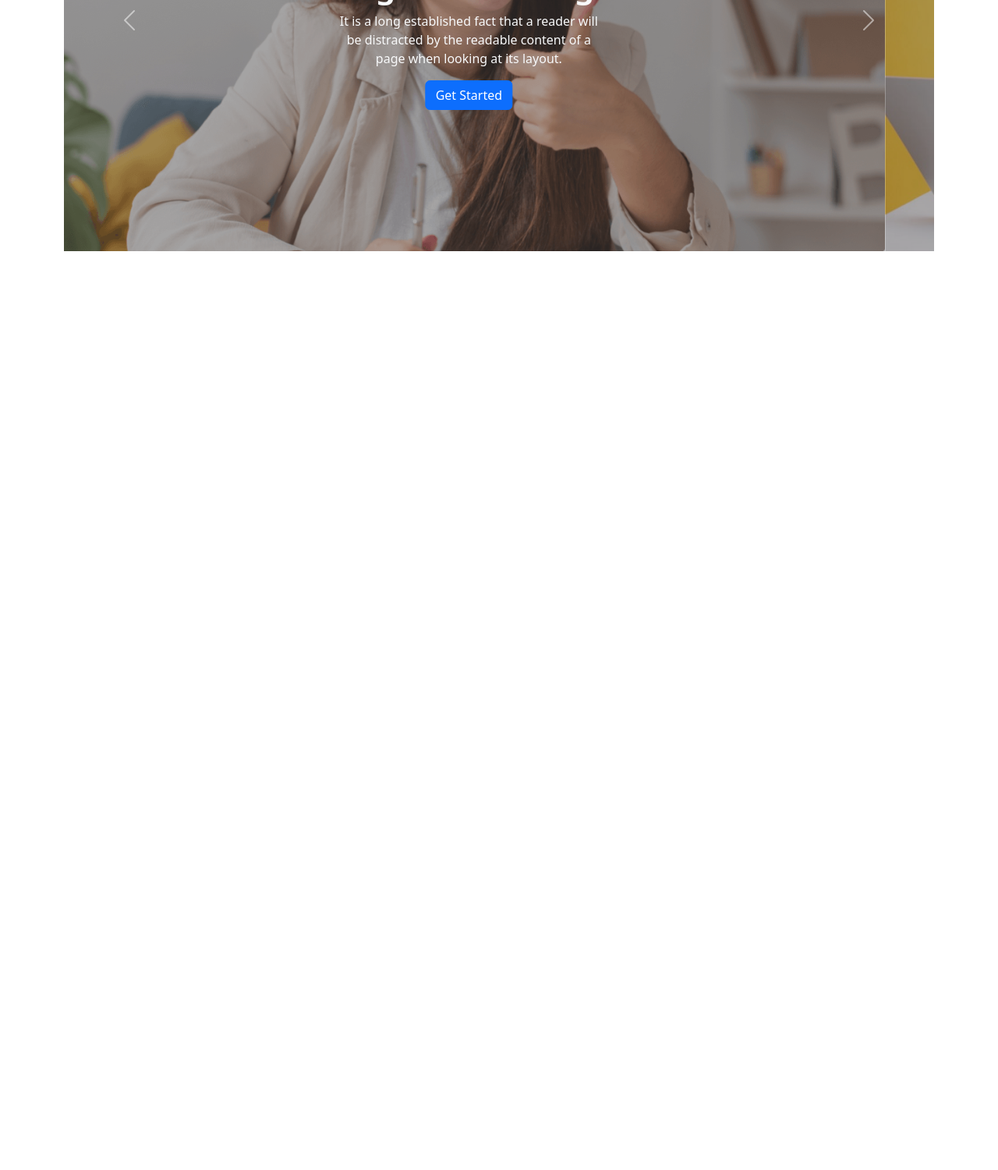
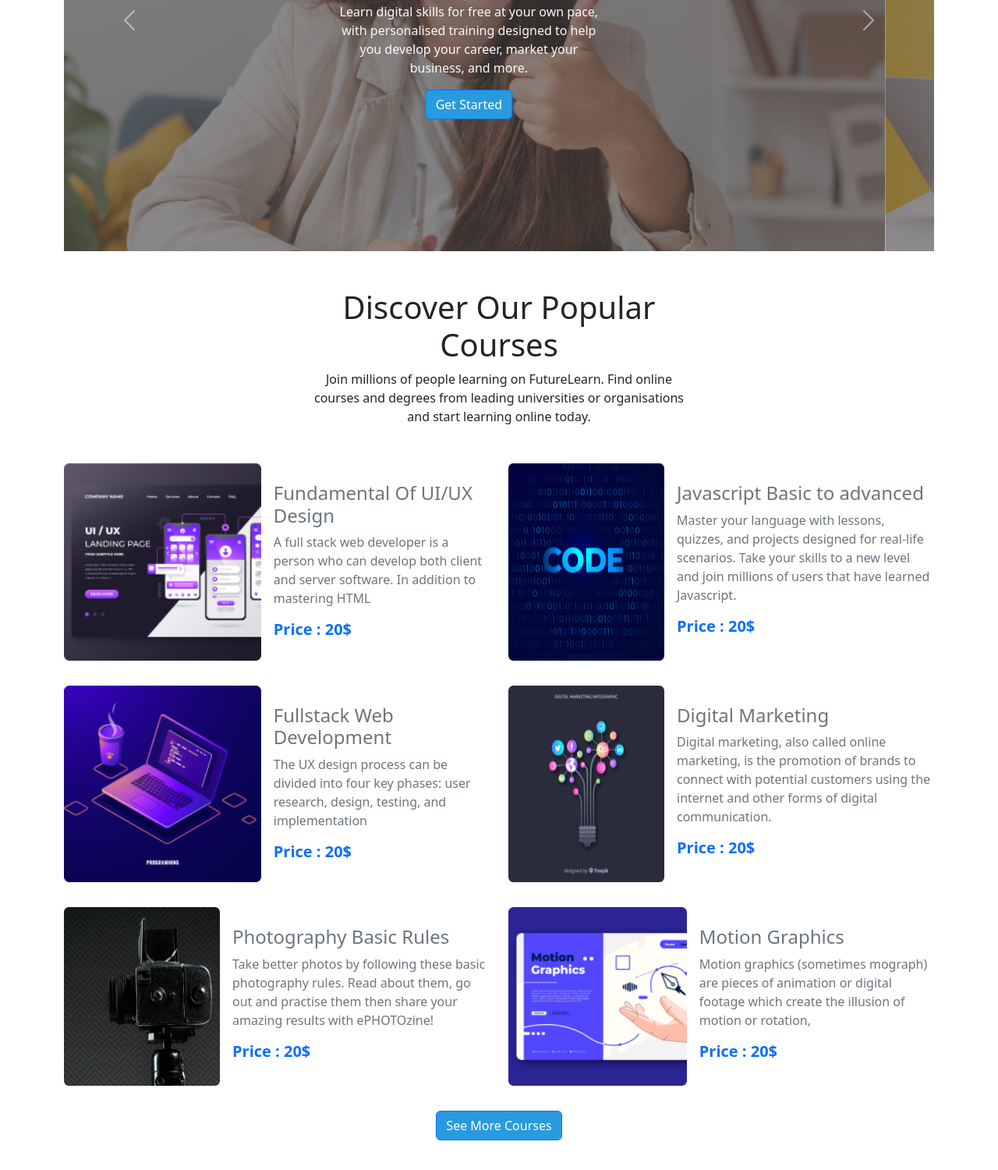
Before and after one commit to didipta/pro-learning, a plain HTML site: page index.html in a window 1280 px wide. Shown: the part 378-1878 px from the top of the page at 78% size. Before the commit the page ends 800 px from the top, so only its background shows below. Drawn offline with nearby package versions, Linux system fonts and the light colour scheme; files that its build step writes are made by us from their sources.

Commit message:
popular courses

```diff
--- a/index.html
+++ b/index.html
@@ -7,6 +7,13 @@
     <link href="https://cdn.jsdelivr.net/npm/bootstrap@5.2.0/dist/css/bootstrap.min.css" rel="stylesheet" integrity="sha384-gH2yIJqKdNHPEq0n4Mqa/HGKIhSkIHeL5AyhkYV8i59U5AR6csBvApHHNl/vI1Bx" crossorigin="anonymous">
     <link rel="stylesheet" href="style.css">
     <title>Pro-Learning</title>
+    <style>
+        .btn-primary
+        {
+            background-color:#289BDE;
+
+        }
+    </style>
 </head>
 <body class="container py-3">
     <!-- navigation part start -->
@@ -56,10 +63,10 @@
             <div class="carousel-inner">
               <div class="carousel-item active">
                 <img src="images/cover/cover-1.png" class="d-block w-100" alt="...">
-                <div class="position-absolute top-0 start-0 w-100 h-100 d-flex flex-column justify-content-center align-items-center " style="background-color:rgba(73, 72, 72, 0.466)">
-                    <div class="text-center text-light w-100 ps-sm-5" style="max-width:400px;">
+                <div class="position-absolute top-0 start-0 w-100 h-100 d-flex flex-column justify-content-center align-items-center " style="background-color:rgba(73, 72, 72, 0.619)">
+                    <div class="text-center text-light w-100 ps-sm-5" style="max-width:400px; width: 90%;">
                         <h1 class="display-6 fw-bolder">Get Started Digital Learning</h1>
-                        <p class="fs-6">It is a long established fact that a reader will be distracted by the readable content of a page when looking at its layout.</p>
+                        <p class="fs-6">Learn digital skills for free at your own pace, with personalised training designed to help you develop your career, market your business, and more.</p>
                         <button type="button" class="btn btn-primary">Get Started</button>
 
                    </div>
@@ -67,10 +74,10 @@
               </div>
               <div class="carousel-item">
                   <img src="images/cover/cover-2.jpg" class="d-block w-100" alt="...">
-                <div class="position-absolute top-0 start-0 w-100 h-100 d-flex flex-column justify-content-center align-items-center " style="background-color:rgba(73, 72, 72, 0.466)">
-                    <div class="text-center text-light w-100 fs-" style="max-width:400px;">
+                <div class="position-absolute top-0 start-0 w-100 h-100 d-flex flex-column justify-content-center align-items-center " style="background-color:rgba(73, 72, 72, 0.619)">
+                    <div class="text-center text-light w-100 fs-" style="max-width:400px; width:90%;">
                         <h1>Get Started Digital Learning</h1>
-                        <p>It is a long established fact that a reader will be distracted by the readable content of a page when looking at its layout.</p>
+                        <p>Learn digital skills for free at your own pace, with personalised training designed to help you develop your career, market your business, and more.</p>
                         <button type="button" class="btn btn-primary">Get Started</button>
 
                    </div>
@@ -78,10 +85,10 @@
               </div>
               <div class="carousel-item">
                   <img src="images/cover/cover-3.jpg" class="d-block w-100" alt="...">
-                <div class="position-absolute top-0 start-0 w-100 h-100 d-flex flex-column justify-content-center align-items-center " style="background-color:rgba(73, 72, 72, 0.466)">
-                    <div class="text-center text-light w-100 fs-" style="max-width:400px;">
+                <div class="position-absolute top-0 start-0 w-100 h-100 d-flex flex-column justify-content-center align-items-center " style="background-color:rgba(73, 72, 72, 0.619)">
+                    <div class="text-center text-light w-100 fs-" style="max-width:400px; width:90%;">
                         <h1>Get Started Digital Learning</h1>
-                        <p>It is a long established fact that a reader will be distracted by the readable content of a page when looking at its layout.</p>
+                        <p>Learn digital skills for free at your own pace, with personalised training designed to help you develop your career, market your business, and more.</p>
                         <button type="button" class="btn btn-primary">Get Started</button>
 
                    </div>
@@ -98,9 +105,74 @@
             </button>
           </div>
     </section>
-    <section class="my-5">
+    <!-- cover part end -->
+    <!-- Our Popular Courses part start -->
+    <section class="my-5 ">
+        <div class="d-flex justify-content-center">
+            <div class="text-center" style="max-width:500px; width:80%;">
+                <h1>Discover Our Popular Courses</h1>
+                <p>Join millions of people learning on FutureLearn. Find online courses and degrees from leading universities or organisations and start learning online today.</p>
+            </div>
+        </div>
+        <div class="my-3 row ">
+            <div class="d-lg-flex d-md-flex col-12 col-md-12 col-lg-6 my-3 ">
+                <img class=" rounded mx-auto d-block" src="images/course/course-1.png" alt="">
+                <div class="m-auto ms-3 my-4">
+                    <h4 class="fw-2 text-muted ">Fundamental Of UI/UX Design</h4>
+                    <p class="fw-2 text-muted ">A full stack web developer is a person who can develop both client and server software. In addition to mastering HTML</p>
+                    <h5 class="fw-bold text-primary">Price : 20$</h5>
+                </div>
+            </div>
+            <div class="d-lg-flex d-md-flex col-12 col-md-12 col-lg-6 my-3">
+                <img class=" rounded mx-auto d-block" src="images/course/course-2.png" alt="">
+                <div class="m-auto ms-3 my-4">
+                    <h4 class="fw-2 text-muted ">Javascript Basic to advanced</h4>
+                    <p class="fw-2 text-muted ">Master your language with lessons, quizzes, and projects designed for real-life scenarios. Take your skills to a new level and join millions of users that have learned Javascript.</p>
+                    <h5 class="fw-bold text-primary">Price : 20$</h5>
+                </div>
+            </div>
+            <div class="d-lg-flex d-md-flex col-12 col-md-12 col-lg-6 my-3">
+                <img class=" rounded mx-auto d-block" src="images/course/course-3.png" alt="">
+                <div class="m-auto ms-3 my-4">
+                    <h4 class="fw-2 text-muted ">Fullstack Web Development</h4>
+                    <p class="fw-2 text-muted ">The UX design process can be divided into four key phases: user research, design, testing, and implementation</p>
+                    <h5 class="fw-bold text-primary">Price : 20$</h5>
+                </div>
+            </div>
+            <div class="d-lg-flex d-md-flex col-12 col-md-12 col-lg-6 my-3">
 
+                    <img class=" rounded mx-auto d-block" src="images/course/course-4.png"  alt="">
+
+
+                <div class="m-auto ms-3 my-4">
+                    <h4 class="fw-2 text-muted ">Digital Marketing</h4>
+                    <p class="fw-2 text-muted ">Digital marketing, also called online marketing, is the promotion of brands to connect with potential customers using the internet and other forms of digital communication.</p>
+                    <h5 class="fw-bold text-primary">Price : 20$</h5>
+                </div>
+            </div>
+            <div class="d-lg-flex d-md-flex col-12 col-md-12 col-lg-6 my-3">
+                <img class=" rounded mx-auto d-block" src="images/course/course-5.png" alt="">
+                <div class="m-auto ms-3 my-4">
+                    <h4 class="fw-2 text-muted ">Photography Basic Rules</h4>
+                    <p class="fw-2 text-muted ">Take better photos by following these basic photography rules. Read about them, go out and practise them then share your amazing results with ePHOTOzine!</p>
+                    <h5 class="fw-bold text-primary">Price : 20$</h5>
+                </div>
+            </div>
+            <div class="d-lg-flex d-md-flex col-12 col-md-12 col-lg-6 my-3">
+                <img class=" rounded mx-auto d-block" src="images/course/course-6.png" alt="">
+                <div class="m-auto ms-3 my-4">
+                    <h4 class="fw-2 text-muted ">Motion Graphics</h4>
+                    <p class="fw-2 text-muted ">Motion graphics (sometimes mograph) are pieces of animation or digital footage which create the illusion of motion or rotation,</p>
+                    <h5 class="fw-bold text-primary">Price : 20$</h5>
+                </div>
+            </div>
+
+        </div>
+        <div class=" d-flex justify-content-around">
+            <button type="button" class="btn btn-primary">See More Courses</button>
+        </div>
     </section>
+    <!-- Our Popular Courses part end -->
 
 
     <script src="https://cdn.jsdelivr.net/npm/bootstrap@5.2.0/dist/js/bootstrap.bundle.min.js" integrity="sha384-A3rJD856KowSb7dwlZdYEkO39Gagi7vIsF0jrRAoQmDKKtQBHUuLZ9AsSv4jD4Xa" crossorigin="anonymous"></script>
```
